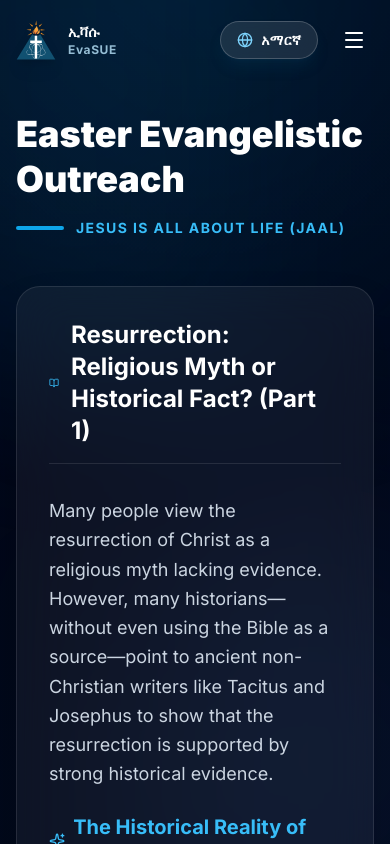
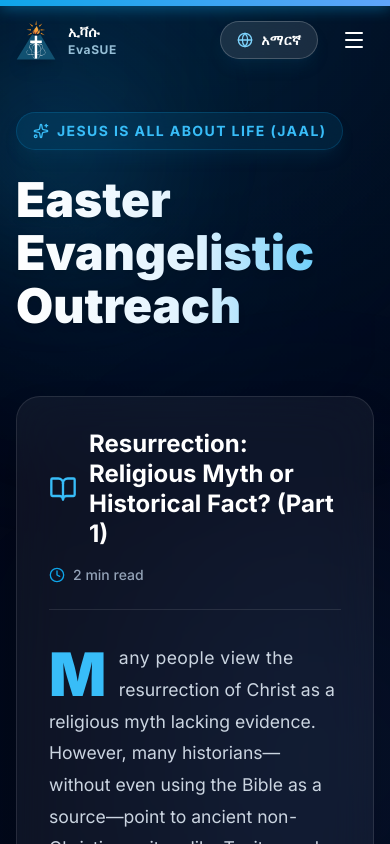
Before and after one commit to natisolomon26/form, a Next.js app: page /content in a window 390 px wide. Shown: the top 844 px of the page. Built offline with nearby package versions, Linux system fonts and the light colour scheme.

Commit message:
refactor: centralize navbar and footer conditional rendering within NavbarWrapper and enhance footer styling and layout.

```diff
--- a/app/content/page.tsx
+++ b/app/content/page.tsx
@@ -1,8 +1,8 @@
 "use client";
 
 import { useEffect, useState } from "react";
-import { motion } from "framer-motion";
-import { Youtube, FileText, Share2, Calendar, User, ArrowLeft, Download, BookOpen, Heart, Sparkles } from "lucide-react";
+import { motion, useScroll, useSpring } from "framer-motion";
+import { Youtube, FileText, Share2, Calendar, User, ArrowLeft, Download, BookOpen, Heart, Sparkles, Clock } from "lucide-react";
 import Link from "next/link";
 
 type ContentBlock =
@@ -19,6 +19,13 @@ type Article = {
 export default function ContentPage() {
     const [language, setLanguage] = useState<'en' | 'am'>('en');
     const [mounted, setMounted] = useState(false);
+
+    const { scrollYProgress } = useScroll();
+    const scaleX = useSpring(scrollYProgress, {
+        stiffness: 100,
+        damping: 30,
+        restDelta: 0.001
+    });
 
     useEffect(() => {
         setMounted(true);
@@ -192,45 +199,67 @@ export default function ContentPage() {
 
     if (!mounted) return null;
 
-    const renderArticle = (article: typeof t.articles[0]) => (
-        <div className="bg-white/5 backdrop-blur-xl border border-white/10 rounded-3xl p-8 sm:p-10 shadow-2xl h-full flex flex-col">
-            <h2 className="text-2xl sm:text-3xl font-bold text-white mb-8 border-b border-white/10 pb-4 flex items-center gap-3">
-                <BookOpen className="w-6 h-6 text-sky-400" />
-                {article.title}
-            </h2>
+    const renderArticle = (article: typeof t.articles[0]) => {
+        const readingTimeText = language === 'en' ? 'min read' : 'ደቂቃ ንባብ';
+        const calculateReadingTime = (blocks: ContentBlock[]) => {
+            const text = blocks.map(b => b.type === 'ul' ? b.items.join(' ') : (b.type === 'quote' ? b.text : (b.type === 'p' ? b.text : ''))).join(' ');
+            const words = text.trim().split(/\s+/).length;
+            return Math.max(1, Math.ceil(words / 200));
+        };
+        const readTime = calculateReadingTime(article.blocks);
+        const firstParagraphIndex = article.blocks.findIndex(b => b.type === 'p');
+
+        return (
+        <div className="bg-white/5 backdrop-blur-xl border border-white/10 rounded-3xl p-8 sm:p-10 shadow-2xl h-full flex flex-col group/article hover:bg-white/[0.07] transition-all duration-500">
+            <div className="mb-8 border-b border-white/10 pb-6 flex flex-col gap-4">
+                <h2 className="text-2xl sm:text-3xl font-bold text-white flex items-center gap-3 leading-tight group-hover/article:text-sky-300 transition-colors">
+                    <BookOpen className="w-7 h-7 text-sky-400 shrink-0" />
+                    {article.title}
+                </h2>
+                <div className="flex items-center gap-2 text-slate-400 text-sm font-medium">
+                    <Clock className="w-4 h-4 text-sky-500" />
+                    <span>{readTime} {readingTimeText}</span>
+                </div>
+            </div>
 
             <div className="space-y-6 flex-1">
                 {article.blocks.map((block, bIdx) => {
                     switch (block.type) {
                         case 'h3':
                             return (
-                                <h3 key={bIdx} className="text-xl sm:text-2xl font-bold text-sky-400 mt-8 mb-4 flex items-center gap-2">
-                                    <Sparkles className="w-5 h-5" />
+                                <h3 key={bIdx} className="text-xl sm:text-2xl font-bold text-sky-400 mt-10 mb-5 flex items-center gap-3">
+                                    <Sparkles className="w-5 h-5 text-yellow-400" />
                                     {block.text}
                                 </h3>
                             );
                         case 'p':
+                            const isFirstPara = bIdx === firstParagraphIndex;
                             return (
-                                <p key={bIdx} className="text-slate-300 text-lg leading-relaxed">
+                                <p key={bIdx} className={`text-slate-300 text-[1.1rem] leading-[1.8] ${isFirstPara ? 'first-letter:text-6xl first-letter:font-black first-letter:text-sky-400 first-letter:mr-3 first-letter:float-left first-letter:leading-[0.8] first-letter:mt-2 first-line:tracking-wide' : ''}`}>
                                     {block.text}
                                 </p>
                             );
                         case 'ul':
                             return (
-                                <ul key={bIdx} className="grid grid-cols-1 gap-4 my-8">
+                                <ul key={bIdx} className="grid grid-cols-1 gap-4 my-8 relative z-10">
                                     {block.items.map((item, iIdx) => (
-                                        <li key={iIdx} className="flex items-start gap-4 bg-white/5 p-5 rounded-2xl border border-white/10 hover:bg-white/10 transition-colors shadow-lg hover:shadow-sky-900/20 group">
-                                            <div className="mt-1.5 w-3 h-3 rounded-full bg-sky-500 shrink-0 shadow-[0_0_12px_rgba(14,165,233,0.8)] group-hover:scale-125 transition-transform" />
-                                            <span className="text-slate-300 text-base flex-1">{item}</span>
+                                        <li key={iIdx} className="flex items-start gap-4 bg-white/5 p-5 rounded-2xl border border-white/10 hover:bg-white/10 transition-all duration-300 shadow-lg hover:shadow-sky-900/20 hover:-translate-y-1 group">
+                                            <div className="mt-1.5 w-3 h-3 rounded-full bg-sky-500 shrink-0 shadow-[0_0_12px_rgba(14,165,233,0.8)] group-hover:scale-150 group-hover:bg-yellow-400 transition-all duration-300" />
+                                            <span className="text-slate-300 text-[1.05rem] leading-relaxed flex-1 group-hover:text-white transition-colors">{item}</span>
                                         </li>
                                     ))}
                                 </ul>
                             );
                         case 'quote':
                             return (
-                                <div key={bIdx} className="my-8 p-6 bg-white/5 border border-sky-500/30 rounded-2xl italic text-sky-100 font-medium text-lg leading-relaxed border-l-4 border-l-sky-500 shadow-xl shadow-sky-900/20">
-                                    {block.text}
-                                </div>
+                                <blockquote key={bIdx} className="my-12 relative px-4">
+                                    <div className="absolute -top-6 -left-2 text-sky-500/20 text-7xl font-serif select-none pointer-events-none">"</div>
+                                    <div className="relative z-10 p-8 bg-gradient-to-br from-sky-500/10 via-blue-500/5 to-transparent border-l-4 border-l-sky-500 rounded-r-3xl text-sky-100 font-medium text-xl sm:text-2xl leading-relaxed italic shadow-xl shadow-sky-900/10 flex items-center gap-6">
+                                        <div className="w-1.5 h-full absolute left-0 top-0 bg-sky-400 blur-sm opacity-50"></div>
+                                        <p className="relative z-10">{block.text}</p>
+                                    </div>
+                                    <div className="absolute -bottom-10 right-4 text-sky-500/20 text-7xl font-serif select-none pointer-events-none rotate-180">"</div>
+                                </blockquote>
                             );
                         default:
                             return null;
@@ -238,10 +267,14 @@ export default function ContentPage() {
                 })}
             </div>
         </div>
-    );
+    )};
 
     return (
         <main className="min-h-screen bg-slate-950 pt-28 pb-20 relative overflow-hidden">
+            <motion.div
+                className="fixed top-0 left-0 right-0 h-1.5 bg-gradient-to-r from-sky-500 to-blue-400 origin-left z-50 shadow-[0_0_15px_rgba(14,165,233,0.8)]"
+                style={{ scaleX }}
+            />
             {/* Background elements to match overall theme */}
             <div className="absolute inset-0 bg-gradient-to-b from-slate-950 via-sky-950/40 to-slate-950 opacity-100 z-0" />
             <motion.div
@@ -254,25 +287,24 @@ export default function ContentPage() {
 
             <div className="container mx-auto px-4 sm:px-6 lg:px-8 relative z-10">
                 {/* Header */}
-                <div className="mb-12">
+                <div className="mb-16 relative">
+                    <div className="absolute -top-10 -left-10 w-40 h-40 bg-sky-500/20 rounded-full blur-3xl pointer-events-none" />
+                    <motion.div
+                        initial={{ opacity: 0, y: 20 }}
+                        animate={{ opacity: 1, y: 0 }}
+                        className="inline-flex items-center gap-2 px-4 py-2 rounded-full bg-sky-500/10 border border-sky-500/20 text-sky-400 text-sm font-bold tracking-widest uppercase mb-6 backdrop-blur-md shadow-lg shadow-sky-900/20"
+                    >
+                        <Sparkles className="w-4 h-4" />
+                        <span>{t.subtitle}</span>
+                    </motion.div>
                     <motion.h1
                         initial={{ opacity: 0, y: 20 }}
                         animate={{ opacity: 1, y: 0 }}
-                        className="text-4xl md:text-5xl lg:text-6xl font-black text-white mb-4 leading-tight"
+                        transition={{ delay: 0.1 }}
+                        className="text-5xl md:text-6xl lg:text-7xl font-black text-transparent bg-clip-text bg-gradient-to-r from-white via-sky-100 to-sky-400 mb-6 leading-[1.1] drop-shadow-md"
                     >
                         {t.title}
                     </motion.h1>
-                    <motion.div
-                        initial={{ opacity: 0, y: 20 }}
-                        animate={{ opacity: 1, y: 0 }}
-                        transition={{ delay: 0.1 }}
-                        className="flex items-center gap-3"
-                    >
-                        <div className="h-1 w-12 bg-sky-500 rounded-full" />
-                        <p className="text-sky-400 font-bold tracking-widest uppercase text-sm sm:text-base">
-                            {t.subtitle}
-                        </p>
-                    </motion.div>
                 </div>
 
                 {/* Main Grid Content - Equal Height Cards */}
--- a/app/layout.tsx
+++ b/app/layout.tsx
@@ -1,7 +1,6 @@
 import type { Metadata } from "next";
 import { Inter } from "next/font/google";
 import NavbarWrapper from "@/components/NavbarWrapper";
-import Footer from "@/components/Footer";
 import { Analytics } from '@vercel/analytics/react';
 import "./globals.css";
 
@@ -28,9 +27,9 @@ export default function RootLayout({
   return (
     <html lang="en">
       <body className={inter.className}>
-        <NavbarWrapper />
-        {children}
-        <Footer />
+        <NavbarWrapper>
+          {children}
+        </NavbarWrapper>
         <Analytics />
       </body>
     </html>
--- a/components/NavbarWrapper.tsx
+++ b/components/NavbarWrapper.tsx
@@ -2,19 +2,26 @@
 
 import { usePathname } from "next/navigation";
 import Navbar from "./Navbar";
+import Footer from "./Footer";
 
-export default function NavbarWrapper() {
+export default function NavbarWrapper({ children }: { children: React.ReactNode }) {
   const pathname = usePathname();
 
-  // Don't render navbar on dashboard or admin pages
-  const hideNavbar =
+  // Don't render navbar and footer on dashboard or admin pages
+  const hideLayout =
     pathname?.startsWith('/dashboard') ||
     pathname?.startsWith('/admin/signin') ||
     pathname?.startsWith('/admin/signup');
 
-  if (hideNavbar) {
-    return null;
+  if (hideLayout) {
+    return <>{children}</>;
   }
 
-  return <Navbar />;
+  return (
+    <>
+      <Navbar />
+      {children}
+      <Footer />
+    </>
+  );
 }
```
Also changed, not shown: components/Footer.tsx (+22 -16 lines).
